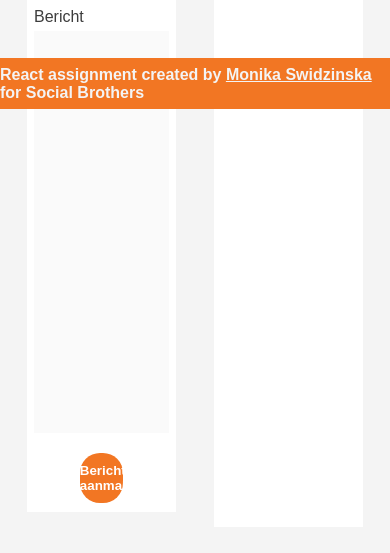
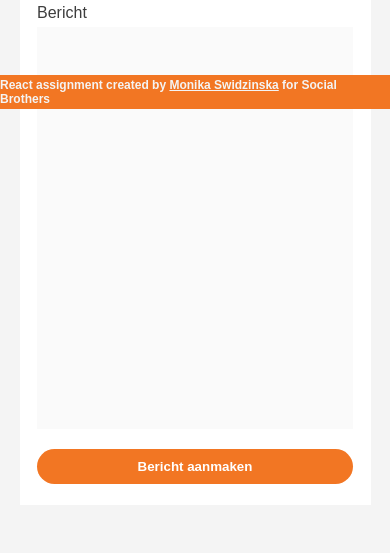
Before and after one commit to monikaando/BlogAPI, a React (Create React App) app: page / in a window 390 px wide. Shown: the part 735-1288 px from the top of the page. Built offline with nearby package versions, Linux system fonts and the light colour scheme.

Commit message:
mobile version

```diff
--- a/src/App.scss
+++ b/src/App.scss
@@ -18,8 +18,7 @@ h4 {
 }
 .blog {
   display: flex;
-  flex-direction: row;
-  justify-content: space-between;
+  flex-flow: row wrap;
+  justify-content: space-around;
   align-items: center;
-  margin: 0 2%;
 }
--- a/src/styles/Footer.scss
+++ b/src/styles/Footer.scss
@@ -8,7 +8,8 @@ a {
     position: fixed;
     bottom:0;
     width:100%;
-    height:6vh;
+    height:4vh;
     background-color:rgb(242,118,35);
     color: rgb(244,244,244);
+    font-size: 12px;
 }
--- a/src/styles/Form.scss
+++ b/src/styles/Form.scss
@@ -1,7 +1,13 @@
 .form-box {
     background-color: rgb(255,255,255);
-    width: 40%;
-    margin: 0 0 15% 5%;
+    width: 500px;
+    margin: 0 5% 15% 5%;
+    @media screen
+    and (min-width: 800px)
+    and (max-width: 1300px)  {
+      width: 400px;
+      margin: 0 2% 15% 2%;
+      }
 }
 form {
     display: flex;
@@ -37,13 +43,25 @@ form {
     }
     button {
         background-color:rgb(242,118,35);
-        width: 32%;
         margin-top: 20px;
-        padding: 10px 0;
+        padding: 10px 10px;
         border-radius: 20px;
         color: rgb(255, 255, 255);
         border: none;
         font-weight: 700;
+        @media screen
+        and (min-width: 200px)
+        and (max-width: 800px)  {
+            width: 100%;
+            }
+        @media screen
+        and (min-width: 801px)
+        and (max-width: 1200px) {
+            width: 47%;
+            }
+        @media screen and (min-width: 1201px) {
+            width: 32%;
+            }
     }
 }
 .bericht {
--- a/src/styles/PostsList.scss
+++ b/src/styles/PostsList.scss
@@ -1,6 +1,12 @@
 .postsList {
     background-color: rgb(255,255,255);
-    width: 40%;
+    width: 500px;
     margin: 0 5% 15% 5%;
     height: 722px;
+    @media screen
+    and (min-width: 800px)
+    and (max-width: 1240px)  {
+      width: 400px;
+      margin: 0 2% 15% 2%;
+      }
 }
```
